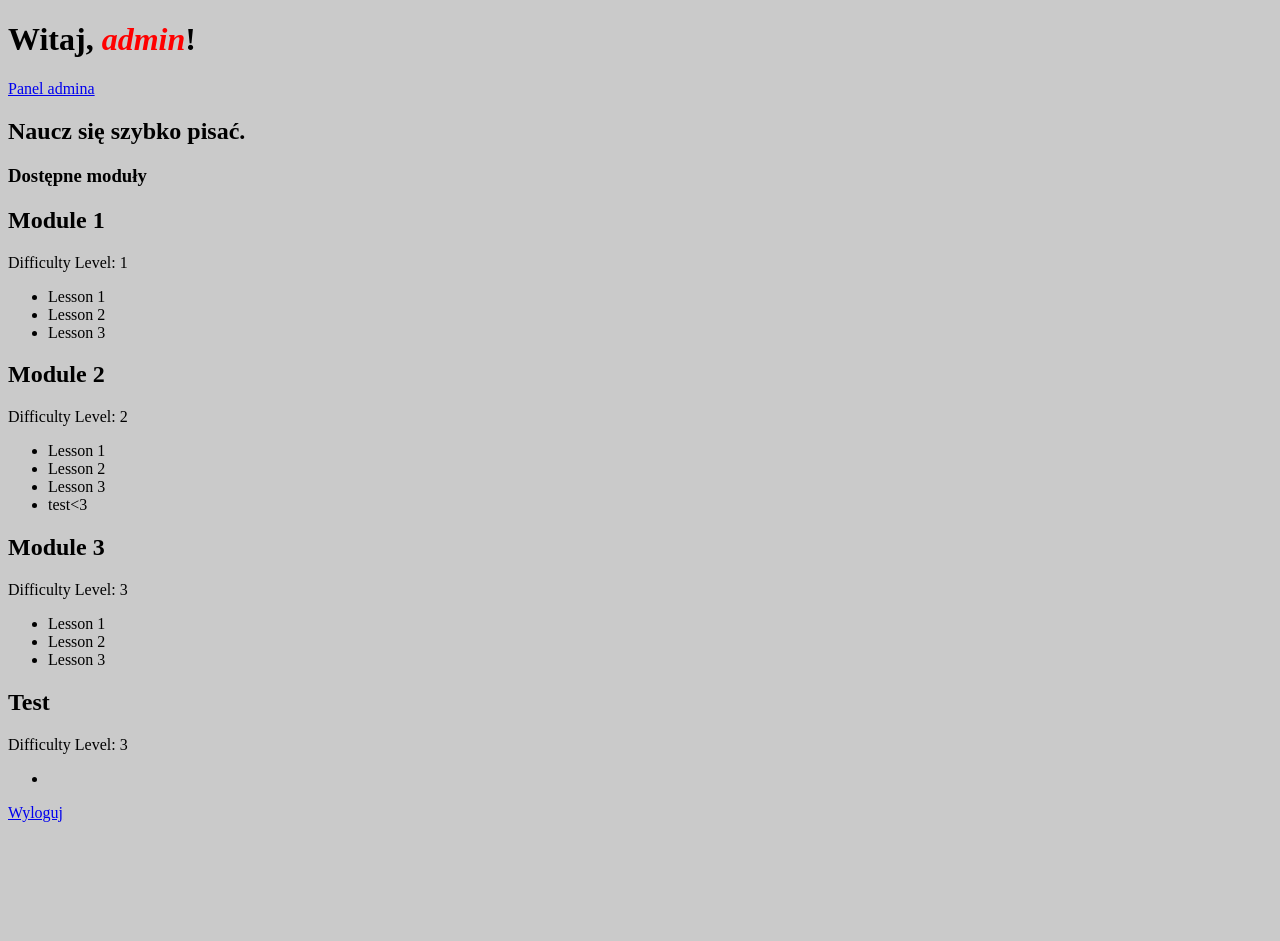
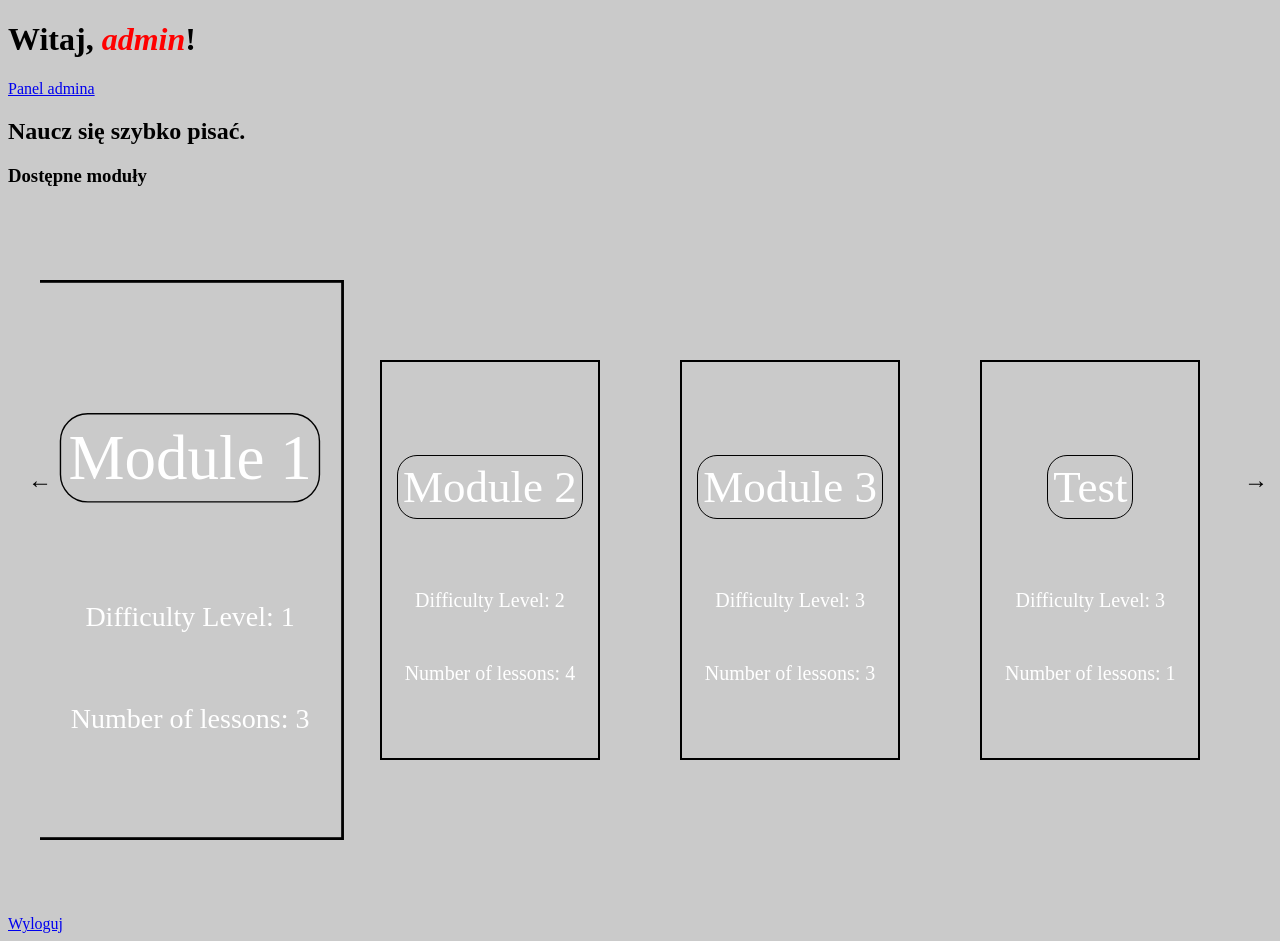
Before and after one commit to Centowsky/KeyboardDestroyer, a PHP site: page /learn in a window 1280 px wide. Before the commit the page ends 822 px from the top, so only its background shows below. Run offline with PHP 8.4, Linux system fonts and the light colour scheme; the visitor is signed in with stand-in values (Sample User, id 1); data comes from the database, SQL or seed files in the repository.

Commit message:
dodanie kafelkow

```diff
--- a/index.php
+++ b/index.php
@@ -10,7 +10,7 @@ switch ($request_uri) {
         echo renderPage('home');
         break;
     case '/learn':
-        session_start();
+        //session_start();
         if (!isset($_SESSION['user'])) {
             header('Location: /login');
             exit();
--- /dev/null
+++ b/src/css/lekcja.css
@@ -0,0 +1,65 @@
+
+#container-m {
+    display: flex;
+    width: 95%;
+    height:710px;
+    transition: transform 0.5s ease-in-out;
+    margin: auto;
+    overflow: hidden;
+    display: flex;
+    align-items: center;
+    justify-content: center;
+    position: relative;
+    color: white;
+}
+
+.block {
+    width: 225px;
+    height: 400px;
+    margin: 0 40px;
+    border: 2px solid black;
+    box-sizing: border-box;
+    display: flex;
+    flex-direction: column; /* Display the child elements in a column */
+    align-items: center;
+    justify-content: center;
+    font-size: 36px;
+    cursor: pointer;
+}
+
+.m_name {
+    border: 1px solid black;
+    padding: 5px;
+    font-size: 45px;
+    height: fit-content;
+    border-radius: 20px;
+    width: fit-content;
+}
+
+.d_name {
+    padding: 5px;
+    font-size: 20px;
+    height: fit-content;
+    width: fit-content;
+}
+
+#mainBlock {
+    transform: scale(1.4);
+}
+
+#arrows {
+    display: flex;
+    position: absolute;
+    top: 60%;
+    transform: translateY(-50%);
+    width: 100%;
+    justify-content: space-between;
+    padding: 0 20px;
+    box-sizing: border-box;
+    z-index: 1;
+}
+
+.arrow {
+    font-size: 24px;
+    cursor: pointer;
+}
--- a/src/pages/learn.php
+++ b/src/pages/learn.php
@@ -16,6 +16,8 @@ $username = $_SESSION['user'];
     <meta name="viewport" content="width=device-width, initial-scale=1.0">
     <title>Nauka | Keyboard Deestroyer</title>
     <link rel="stylesheet" type="text/css" href="../src/css/learn.css">
+    <link rel="stylesheet" type="text/css" href="../src/css/lekcja.css">
+    <link rel="stylesheet" type="text/css" href="../src/css/moduly.css">
 </head>
 <body>
     <h1>Witaj, <i class="text-primary"><?php echo htmlspecialchars($username); ?></i>!</h1>
@@ -23,26 +25,77 @@ $username = $_SESSION['user'];
     <h2>Naucz się szybko pisać.</h2>
     <h3>Dostępne moduły</h3>
 
-    <?php
-    foreach ($modules as $module) {
-        echo "<div>";
-        echo "<h2>{$module['ModuleName']}</h2>";
-        echo "<p>Difficulty Level: {$module['DifficultyLevel']}</p>";
+    <script>
+        let currentIndex = 1; // Indeks bloku środkowego
+        let maxIndex = 10;
+        let divNumber
 
-        // Sprawdź, czy moduł ma lekcje
-        if (!empty($module['Lessons'])) {
-            echo "<ul>";
-            foreach ($module['Lessons'] as $lesson) {
-                echo "<li>{$lesson['LessonName']}</li>";
+        function navigate(direction) {
+            currentIndex += direction;
+
+            if (currentIndex < 1) {
+                currentIndex = 1;
+            } else if (currentIndex > maxIndex) {
+                currentIndex = maxIndex;
             }
-            echo "</ul>";
-        } else {
-            echo "<p>Brak lekcji w tym module.</p>";
+
+            let cont = document.getElementById("container-m")
+            document.getElementById("mainBlock").remove();
+            const newDiv = document.createElement("div");
+            newDiv.setAttribute('class', 'block')
+            if (direction < 0)
+            {
+                const newContent = document.createTextNode(""+currentIndex);
+                newDiv.appendChild(newContent);
+                cont.insertBefore(newDiv, cont.children[0])
+            }
+            else
+            {
+                divNumber = currentIndex+5
+                const newContent = document.createTextNode(""+divNumber);
+                newDiv.appendChild(newContent);
+                cont.appendChild(newDiv);
+            }
+
+            cont.children[0].setAttribute("id", "mainBlock");
+            let ind= currentIndex
+            for (const child of cont.children) {
+                let text = document.createTextNode(ind)
+                child.innerHTML = "";
+                child.appendChild(text)
+                ind+=1
+            }
         }
+    </script>
+    <div id="arrows">
+        <div id="leftArrow" class="arrow" onclick="navigate(-1)">←</div>
+        <div id="rightArrow" class="arrow" onclick="navigate(1)">→</div>
+    </div>
 
-        echo "</div>";
-    }
-    ?>
+    <div id="container-m">
+        <?php
+        $i=0;
+        foreach ($modules as $module) {
+            if ($i<=5)
+            {
+                if($i==0)
+                {
+                    echo "<div class='block' id='mainBlock'>";
+                }
+                else
+                {
+                    echo "<div class='block'>";
+                }
+                echo "<p class='m_name'>{$module['ModuleName']}</p>";
+                echo "<p class='d_name'>Difficulty Level: {$module['DifficultyLevel']}</p>";
+                $liczbalekcji = sizeof($module['Lessons']);
+                echo "<p class='d_name'>Number of lessons: {$liczbalekcji}</p>";
+                echo "</div>";
+                $i=$i+1;
+            }
+        }
+        ?>
+    </div>
 
     <a href="/logout">Wyloguj</a>
 </body>
```
Also changed, not shown: src/css/moduly.css (added, +44 -0 lines).
